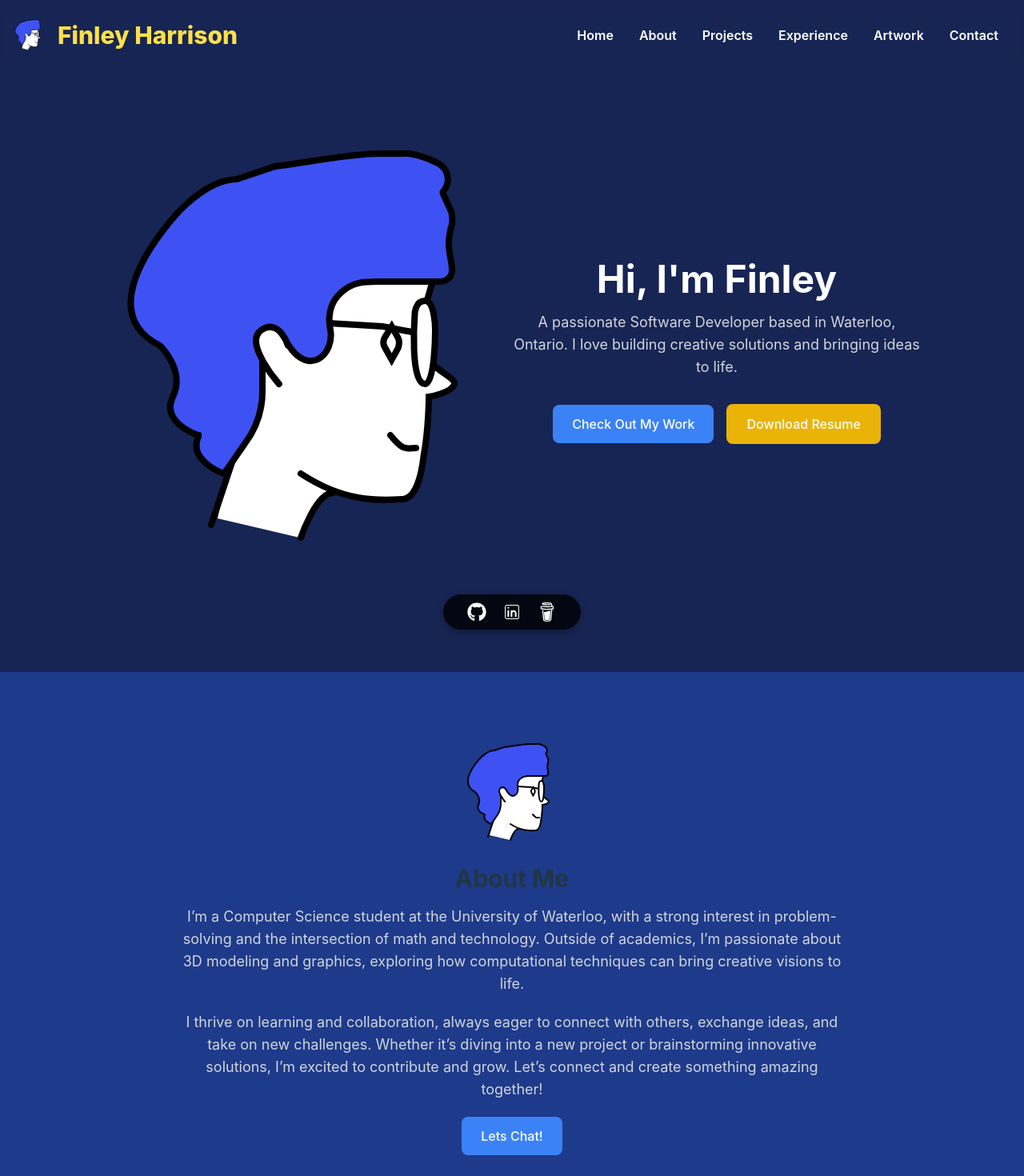
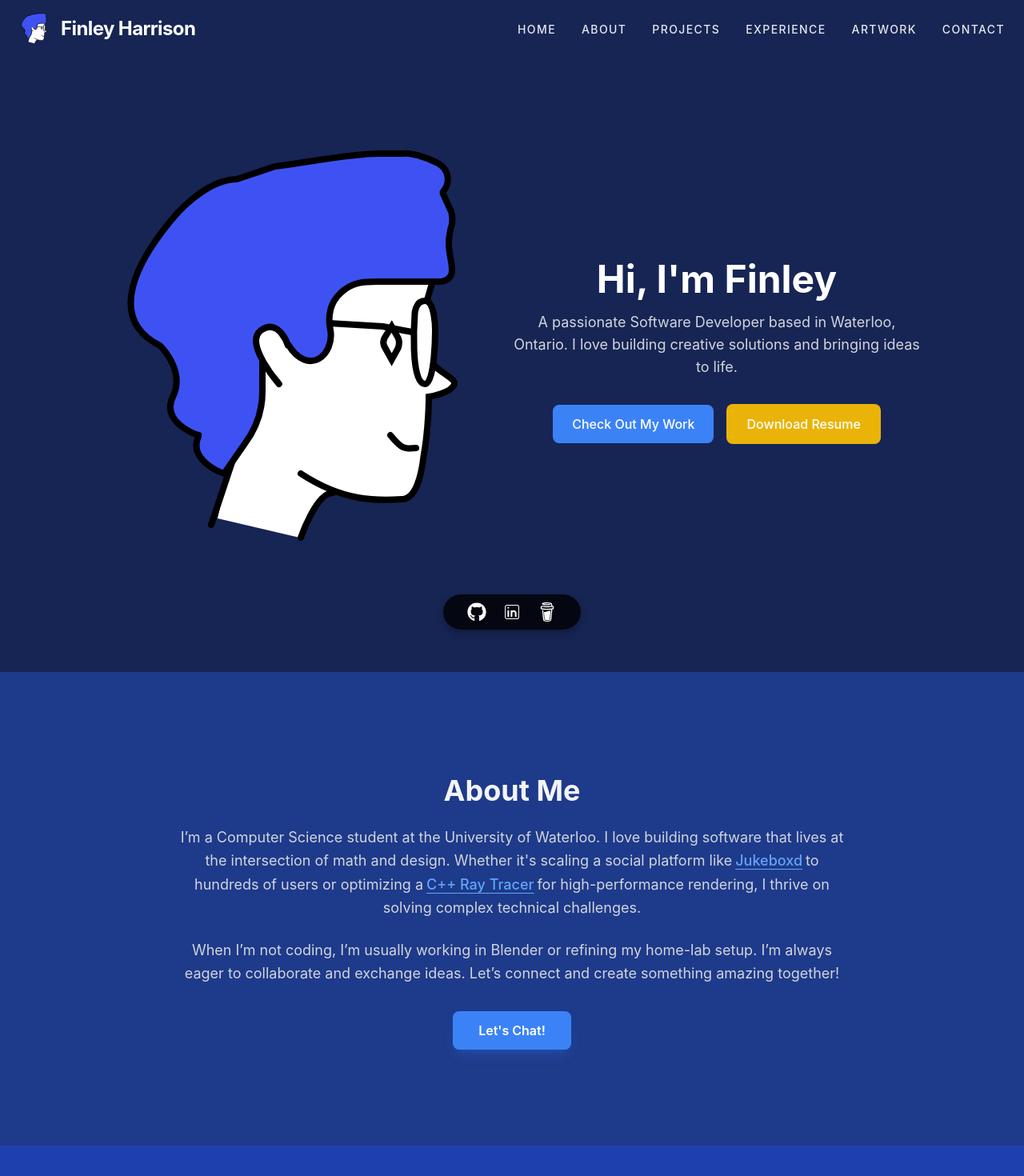
Before and after one commit to not-finley/Portfolio, a React (Vite) app: page / in a window 1280 px wide. Shown: the top 1470 px of the page at 80% size. Built offline with nearby package versions, Linux system fonts and the light colour scheme.

Commit message:
Minor updates

```diff
--- a/src/components/Navbar.tsx
+++ b/src/components/Navbar.tsx
@@ -1,146 +1,115 @@
-import { useState } from 'react';
+import { useState, useEffect } from 'react';
 import logo from '/FinleyLogo.svg';
-import { FaBars, } from 'react-icons/fa6';
+import { FaBars, FaTimes } from 'react-icons/fa';
 import { Link } from 'react-scroll';
-import { FaTimes } from 'react-icons/fa';
-import { motion } from "motion/react"
-import './Styles/Navbar.css'
+import { motion, AnimatePresence } from "motion/react";
 
 const Navbar = () => {
-    const [nav, setNav] = useState(false)
-    const [slide, setSlide] = useState(false)
+    const [nav, setNav] = useState(false);
+    const [scrolled, setScrolled] = useState(false);
 
-    const handleNav = () => {
-        setNav(!nav)
-        setSlide(!slide)
-    }
+    // Add a scroll listener to change navbar background on scroll
+    useEffect(() => {
+        const handleScroll = () => {
+            setScrolled(window.scrollY > 50);
+        };
+        window.addEventListener('scroll', handleScroll);
+        return () => window.removeEventListener('scroll', handleScroll);
+    }, []);
 
-    const handleClose = () => {
-        setNav(!nav)
-    }
+    const handleNav = () => setNav(!nav);
+    const handleClose = () => setNav(false);
+
+    const navLinks = [
+        { name: 'Home', to: 'home' },
+        { name: 'About', to: 'about' },
+        { name: 'Projects', to: 'projects' },
+        { name: 'Experience', to: 'experience' },
+        { name: 'Artwork', to: 'artwork' },
+        { name: 'Contact', to: 'contact' },
+    ];
 
     return (
-        <nav className='navbar'>
-            <div className="logo">
+        <nav className={`fixed w-full top-0 z-50 transition-all duration-300 px-6 py-4 ${
+            scrolled ? 'backdrop-blur-lg bg-blue-900/80 shadow-lg' : 'bg-transparent'
+        }`}>
+            <div className="max-w-7xl mx-auto flex justify-between items-center">
+                {/* Logo Section */}
+                <div className="flex items-center space-x-3">
                     <motion.img
-                    initial={{
-                        opacity: 0,
-                        x: -40
-                    }}
-                    animate={{
-                        opacity: 100,
-                        x: 0
-                    }}
-                    transition={{
-                        delay: .9,
-                        duration: 1,
-                        ease: "backInOut"
-                    }}
+                        initial={{ opacity: 0, x: -20 }}
+                        animate={{ opacity: 1, x: 0 }}
+                        transition={{ duration: 0.5 }}
                         src={logo} alt="Logo" className="h-10 w-10"
                     />
                     <motion.h3
-                initial={{
-                    opacity: 0,
-                    y: 40
-                }}
-                animate={{
-                    opacity: 100,
-                    y: 0
-                }}
-                transition={{
-                    delay: 1,
-                    duration: 1,
-                    ease: "backInOut"
-                }}
-                className='font-extrabold text-3xl text-yellow-300'>Finley Harrison</motion.h3>
+                        initial={{ opacity: 0, x: -20 }}
+                        animate={{ opacity: 1, x: 0 }}
+                        transition={{ duration: 0.5, delay: 0.1 }}
+                        className='font-bold text-2xl text-white tracking-tight'
+                    >
+                        Finley Harrison
+                    </motion.h3>
                 </div>
 
-            <ul className={nav ? 'nav-menu active' : 'nav-menu'}>
-                <li>
+                {/* Desktop Menu */}
+                <ul className="hidden md:flex space-x-8">
+                    {navLinks.map((link, index) => (
+                        <motion.li
+                            key={link.to}
+                            initial={{ opacity: 0, y: -10 }}
+                            animate={{ opacity: 1, y: 0 }}
+                            transition={{ delay: index * 0.1 }}
+                        >
                             <Link
-                    href='#home'
-                    to="home"
+                                to={link.to}
                                 spy={true}
                                 smooth={true}
                                 duration={500}
-                    activeClass="active"
-                    onClick={handleClose}
+                                activeClass="text-blue-400 font-bold"
+                                className="text-gray-200 hover:text-blue-400 cursor-pointer transition-colors font-medium text-sm uppercase tracking-widest"
                             >
-                    Home
+                                {link.name}
                             </Link>
-                </li>
-                <li>
+                        </motion.li>
+                    ))}
+                </ul>
+
+                {/* Hamburger Icon */}
+                <div className="md:hidden text-white z-50 cursor-pointer" onClick={handleNav}>
+                    {nav ? <FaTimes size={24} /> : <FaBars size={24} />}
+                </div>
+            </div>
+
+            {/* Mobile Menu Overlay */}
+            <AnimatePresence>
+                {nav && (
+                    <motion.div
+                        initial={{ x: '100%' }}
+                        animate={{ x: 0 }}
+                        exit={{ x: '100%' }}
+                        transition={{ type: 'spring', damping: 25, stiffness: 200 }}
+                        className="fixed top-0 right-0 h-screen w-[75%] bg-blue-950/95 backdrop-blur-xl flex flex-col items-center justify-center space-y-8 z-40"
+                        style={{ paddingBottom: 'env(safe-area-inset-bottom)' }} // Safe Area for mobile
+                    >
+                        {navLinks.map((link) => (
                             <Link
-                    href='#about'
-                    to="about"
+                                key={link.to}
+                                to={link.to}
                                 spy={true}
                                 smooth={true}
                                 duration={500}
-                    activeClass="active"
                                 onClick={handleClose}
+                                className="text-2xl text-white font-semibold hover:text-blue-400 transition-colors"
                             >
-                    About
+                                {link.name}
                             </Link>
-                </li>
-                <li>
-                    <Link
-                    href='#projects'
-                    to="projects"
-                    spy={true}
-                    smooth={true}
-                    duration={500}
-                    activeClass="active"
-                    onClick={handleClose}
-                    >
-                    Projects
-                    </Link>
-                </li>
-                <li>
-                    <Link
-                    href='#experience'
-                    to="experience"
-                    spy={true}
-                    smooth={true}
-                    duration={500}
-                    activeClass="active"
-                    onClick={handleClose}
-                    >
-                    Experience
-                    </Link>
-                </li>
-                <li>
-                    <Link
-                    href='#artwork'
-                    to="artwork"
-                    spy={true}
-                    smooth={true}
-                    duration={500}
-                    activeClass="active"
-                    onClick={handleClose}
-                    >
-                    Artwork
-                    </Link>
-                </li>
-                <li>
-                    <Link
-                    href='#contact'
-                    to="contact"
-                    spy={true}
-                    smooth={true}
-                    duration={500}
-                    activeClass="active"
-                    onClick={handleClose}
-                    >
-                    Contact
-                    </Link>
-                </li>
+                        ))}
+                    </motion.div>
+                )}
+            </AnimatePresence>
+        </nav>
+    );
+}
 
-            </ul>
-
-            <div className="hamburger" onClick={handleNav} >
-                {nav ? (<FaTimes size={20} style={{ color: '#ffffff' }} />) : (<FaBars style={{ color: '#ffffff' }} size={20} />)}
-            </div>
-        </nav>
-    )
-}
 export default Navbar;
--- a/src/components/Styles/Navbar.css
+++ b/src/components/Styles/Navbar.css
@@ -1,100 +1,37 @@
+
 .navbar {
-    @apply text-white p-4 flex justify-between items-center fixed w-full top-0 m-0 backdrop-blur-sm rounded-3xl;
-    z-index: 5;
+    /* Use env() for notches and home indicators */
+    padding-top: max(1rem, env(safe-area-inset-top));
+    padding-left: max(1rem, env(safe-area-inset-left));
+    padding-right: max(1rem, env(safe-area-inset-right));
+    @apply transition-all duration-500 ease-in-out;
 }
 
-
-.navbar .logo {
-    @apply flex items-center space-x-4;
-    z-index: 5;
+/* Custom underline animation for desktop links */
+.nav-menu li a {
+    position: relative;
+    @apply text-white text-base font-semibold transition-colors duration-300;
 }
 
-.hamburger {
-    display: none;
-    padding: 1rem;
+.nav-menu li a::after {
+    content: '';
+    position: absolute;
+    width: 0;
+    height: 2px;
+    bottom: -4px;
+    left: 0;
+    @apply bg-blue-400 transition-all duration-300;
 }
 
-.mobile-menu {
-    display: none;
+.nav-menu li a:hover::after {
+    width: 100%;
 }
 
-.nav-menu {
-    display: flex;
-}
-
-.nav-menu li {
-    padding: 1rem;
-}
-
-.nav-menu li a {
-    @apply text-white text-base font-semibold
-}
-
-.nav-menu li a:hover {
-    @apply text-blue-300
-}
-
+/* Mobile specific styling */
 @media screen and (max-width: 940px) {
-    .hamburger {
-        display: block;
-        z-index: 5;
-    }
-
     .nav-menu {
-        @apply absolute bg-blue-950 opacity-95 flex-col text-center w-1/2 h-screen -right-full pt-20 top-0;
-        z-index: 1;
-        transition: 0.3s ease-in-out;
-    }
-
-    .active {
-        right: 0;
-    }
-
-    .nav-menu li {
-        margin: .5rem;
-    }
-
-    .nav-menu li a {
-        font-size: 1.2rem;
-    }
-
-    .nav-menu li a:hover {
-        @apply font-extrabold
-    }
-
-    .nav-menu button {
-        margin: 1rem auto;
-        padding: .7rem 1.5rem;
-        font-size: 1.2rem;
-        border-radius: 25px;
-        border: none;
-        background: rgba(255, 255, 255, .3);
-        width: 100%;
-        color: #f6f6f6;
-    }
-
-
-    .nav-menu .social-icons {
-        display: flex;
-        justify-content: space-evenly;
-        margin: 1rem;
-    }
-
-    .nav-menu .icon {
-        color: #f8f8f8cc;
-        font-size: 1.4rem;
-    }
-
-    .hide {
-        display: none;
+        /* Ensure content is not hidden behind dynamic mobile bars */
+        padding-top: env(safe-area-inset-top);
+        padding-bottom: env(safe-area-inset-bottom);
     }
 }
-@media screen and (max-width: 495px) {
-    .nav-menu {
-        width: 75%;
-    }
-
-    .navbar .slide-right {
-        margin-left: 30%;
-    }
-}
--- a/src/pages/About.tsx
+++ b/src/pages/About.tsx
@@ -10,76 +10,68 @@ const About = () => {
     useEffect(() => {
         if (isInView) {
             mainControls.start({
-                opacity: 100,
+                opacity: 1, // Fixed scale
                 y: 0
             })
         }
-    }, [isInView])
+    }, [isInView, mainControls])
+
     return (
         <motion.div
-            id="about" className="content bg-blue-900 h-auto py-10 px-4 items-center flex">
-            <div className="max-w-4xl mx-auto text-center justify-normal mt-12 mb-10">
-                <motion.img
-                    initial={{
-                        opacity: 0,
-                        y: 50
-                    }}
+            id="about"
+            className="content bg-blue-900 min-h-[50vh] py-20 px-4 items-center flex"
+        >
+            <div className="max-w-4xl mx-auto text-center mt-12 mb-10">
+                <motion.h1
+                    initial={{ opacity: 0, y: 50 }}
                     animate={mainControls}
-                    transition={{duration: 0.5, delay: .1}}
-                    src="FinleyLogo.svg"
-                    alt="Profile"
-                    className="w-32 h-32 mx-auto mb-6 z-5"
-                />
-                <motion.h1
-                initial={{
-                    opacity: 0,
-                    y: 50
-                }}
-                animate={mainControls}
-                transition={{duration: 0.5, delay: .5}}
-                className="text-3xl font-bold text-grey-300 mb-4">About Me</motion.h1>
-                <motion.p ref={ref}
-                initial={{
-                    opacity: 0,
-                    y: 50
-                }}
-                animate={mainControls}
-                transition={{duration: 0.5, delay: 1}}
-                className="text-gray-300 text-lg ml-7 mr-7 mb-5">
-                    I’m a Computer Science student at the University of Waterloo, with a strong interest in problem-solving and the intersection of math and technology. Outside of academics, I’m passionate about 3D modeling and graphics, exploring how computational techniques can bring creative visions to life.
+                    transition={{ duration: 0.5, delay: 0.1 }}
+                    className="text-4xl font-bold text-gray-100 mb-6"
+                >
+                    About Me
+                </motion.h1>
+
+                <motion.p
+                    ref={ref}
+                    initial={{ opacity: 0, y: 50 }}
+                    animate={mainControls}
+                    transition={{ duration: 0.5, delay: 0.3 }}
+                    className="text-gray-300 text-lg px-4 md:px-8 mb-6 leading-relaxed"
+                >
+                    I’m a Computer Science student at the University of Waterloo. I love building software that lives at the intersection of math and design. Whether it's scaling a social platform like
+                    <Link to="projects" smooth={true} duration={500} className="text-blue-400 cursor-pointer hover:text-blue-300 transition-colors mx-1 font-medium underline underline-offset-4">Jukeboxd</Link>
+                    to hundreds of users  or optimizing a
+                    <Link to="projects" smooth={true} duration={500} className="text-blue-400 cursor-pointer hover:text-blue-300 transition-colors mx-1 font-medium underline underline-offset-4">C++ Ray Tracer</Link>
+                    for high-performance rendering, I thrive on solving complex technical challenges.
                 </motion.p>
+
                 <motion.p
-                initial={{
-                    opacity: 0,
-                    y: 50
-                }}
-                animate={mainControls}
-                transition={{duration: 0.5, delay: 1.2}}
-                className="text-gray-300 text-lg ml-7 mr-7">
-                    I thrive on learning and collaboration, always eager to connect with others, exchange ideas, and take on new challenges. Whether it’s diving into a new project or brainstorming innovative solutions, I’m excited to contribute and grow. Let’s connect and create something amazing together!
+                    initial={{ opacity: 0, y: 50 }}
+                    animate={mainControls}
+                    transition={{ duration: 0.5, delay: 0.5 }}
+                    className="text-gray-300 text-lg px-4 md:px-8 leading-relaxed"
+                >
+                    When I’m not coding, I’m usually working in Blender or refining my home-lab setup. I’m always eager to collaborate and exchange ideas. Let’s connect and create something amazing together!
                 </motion.p>
+
                 <motion.div
-                initial={{
-                    opacity: 0,
-                    y: 50
-                }}
-                animate={mainControls}
-                transition={{duration: 0.5, delay: 1.4}}>
+                    initial={{ opacity: 0, y: 50 }}
+                    animate={mainControls}
+                    transition={{ duration: 0.5, delay: 0.7 }}
+                >
                     <Link
-                        href='#contact'
                         to="contact"
                         spy={true}
                         smooth={true}
                         duration={500}
-                        className="inline-flex items-center justify-center bg-blue-500 text-white px-6 py-3 rounded-lg hover:bg-blue-400 hover:text-white mt-5"
+                        className="cursor-pointer inline-flex items-center justify-center bg-blue-500 text-white font-semibold px-8 py-3 rounded-lg hover:bg-blue-400 transition-all mt-8 shadow-lg shadow-blue-500/20"
                     >
-                        Lets Chat!
+                        Let's Chat!
                     </Link>
                 </motion.div>
-
             </div>
         </motion.div>
     );
 }
 
-export default About
+export default About;
--- a/src/pages/PastExperience.tsx
+++ b/src/pages/PastExperience.tsx
@@ -5,39 +5,48 @@ const PastExperience = () => {
   const ref = useRef(null);
   const isInView = useInView(ref, { once: true});
   const mainControls = useAnimation();
+
   useEffect(() => {
     if (isInView) {
         mainControls.start({
-            opacity: 100,
+            opacity: 1, // Corrected from 100 to 1 for standard opacity values
             x: 0,
             y: 0,
             scale: 1
         })
     }
-  }, [isInView])
+  }, [isInView, mainControls])
 
   const experiences = [
-    {      title: "Software Developer Intern",
+    {
+      title: "Software Engineer Intern",
       company: "Rocscience Inc.",
+      url: "https://www.rocscience.com/",
       duration: "January 2026 - April 2026",
-      description: "Developed and integrated core features for RSLog’s Laboratory Information Management System, building responsive ASP.NET-based interfaces and backend data pipelines to support sample tracking, test processing, automated reporting, and reliable geotechnical data validation in an Agile environment."
+      // Updated with metrics from Resume [cite: 20, 21, 22]
+      description: "Engineered an ASP.NET Core Audit Dashboard for system-critical log transactions and deployed batch cleanup processes that reduced database size by 30%. Optimized legacy C# methods to achieve 5x speedups in critical code paths."
     },
     {
-      title: "Full Stack Developer",
+      title: "Software Engineer Intern",
       company: "BCS Automation ltd.",
+      url: "https://bcsautomation.ca/",
       duration: "May 2025 - Aug 2025",
-      description: "Developed and maintained web applications using React, ASP .NET, and Azure. Collaborated with cross-functional teams to deliver high-quality software solutions.",
+      // Updated with metrics from Resume [cite: 28, 30, 31]
+      description: "Architected a real-time data pipeline using Azure EventHub to ingest 2GB/hr of telemetry data and implemented a RAG-based chatbot that reduced info retrieval time by 60%. Cut API response times from 3.2s to 120ms via Redis caching.",
     },
     {
       title: "Service Desk Specialist",
       company: "University of Waterloo IST",
+      url: "https://uwaterloo.ca/information-systems-technology/",
       duration: "May 2024 - Aug 2024",
-      description: "Optimized IT support workflows, enhancing user experience and system efficiency through expert troubleshooting and technical assistance.",
+      // Updated with metrics from Resume [cite: 35, 36]
+      description: "Spearheaded an AI chatbot that drove a 20% decrease in support requests and engineered automated Windows configuration scripts, saving the team over 3 hours of manual work weekly.",
       delay: 0.4
     },
     {
       title: "3D Generalist",
       company: "Nettwerk Music Group",
+      url: "https://www.nettwerk.com/",
       duration: "Jan 2021 - Jan 2024",
       description: "Designed and animated high-quality 3D visuals for over 50 songs, leveraging Blender to create immersive music experiences.",
       delay: 1
@@ -45,6 +54,7 @@ const PastExperience = () => {
     {
       title: "Lifeguard/Swim Instructor",
       company: "City of Waterloo",
+      url: "https://www.waterloo.ca/",
       duration: "Jun 2023 - Sep 2023",
       description: "Ensured public safety through vigilant lifeguarding and emergency response, while delivering personalized swim instruction to students of all ages and skill levels.",
       delay: 1.6
@@ -52,21 +62,19 @@ const PastExperience = () => {
 ];
 
   return (
-    <div id="experience" className="flex flex-col items-center justify-center h-auto bg-blue-900">
+    <div id="experience" className="flex flex-col items-center justify-center h-auto bg-blue-900 pb-24">
       <motion.h1
-      initial={{
-        y: -50
-      }}
+      initial={{ opacity: 0, y: -50 }}
       animate={mainControls}
       transition={{duration: 0.5, delay: 0.1}}
       ref={ref} className="text-4xl text-center font-bold text-white mb-8 mt-24">Work Experience</motion.h1>
+
       <motion.div
-      initial={{
-        y: 100
-      }}
+      initial={{ opacity: 0, y: 100 }}
       animate={mainControls}
       transition={{duration: 0.5, delay: 0.1}}
-      className=" max-w-2xl relative border-l border-gray-300 m-4">
+      className="max-w-2xl relative border-l border-gray-300/30 m-4">
+
       {experiences.map((exp, index) => (
         <div key={index} className="mb-12 ml-8 relative">
             <div className="absolute -left-[41px] top-2 w-4 h-4 bg-blue-500 rounded-full shadow-[0_0_15px_rgba(59,130,246,1)]" />
@@ -77,7 +85,17 @@ const PastExperience = () => {
             >
                 <span className="text-xs font-mono text-blue-400 uppercase tracking-widest">{exp.duration}</span>
                 <h2 className="text-2xl font-bold text-white mt-1">{exp.title}</h2>
-                <p className="text-blue-200/70 font-medium mb-3">{exp.company}</p>
+
+                {/* Updated Company Link */}
+                <a
+                  href={exp.url}
+                  target="_blank"
+                  rel="noopener noreferrer"
+                  className="inline-block text-blue-200/70 font-medium mb-3 hover:text-blue-400 transition-colors underline-offset-4 hover:underline"
+                >
+                  {exp.company}
+                </a>
+
                 <p className="text-slate-400 leading-relaxed">{exp.description}</p>
             </motion.div>
         </div>
@@ -87,4 +105,4 @@ const PastExperience = () => {
   );
 }
 
-export default PastExperience
+export default PastExperience;
```
Also changed, not shown: 1 other file (tests, documents, lock files or other folders). Lines whose indentation alone changed are shown as unchanged.
